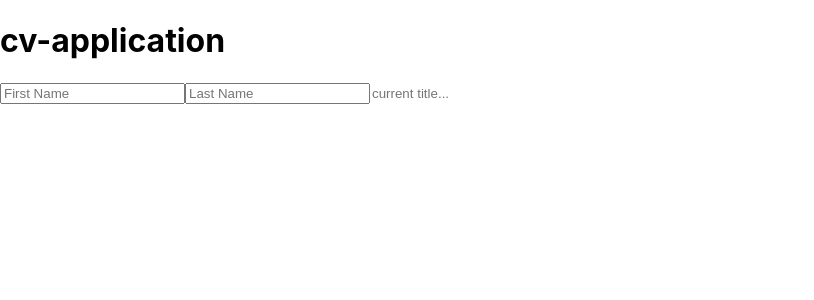
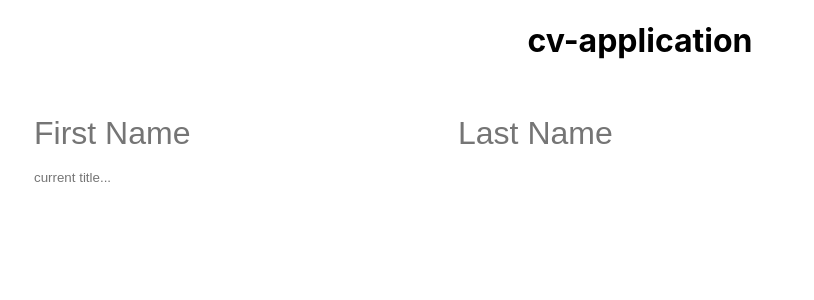
Before and after one commit to hspark220/cv-project, a React (Create React App) app: page / in a window 1280 px wide. Shown: the top 300 px of the page, without its empty margins (0-814 px from the left). Built offline with nearby package versions, Linux system fonts and the light colour scheme.

Commit message:
Make resizeInput
dynamically resizing the input while typing the name

```diff
--- a/src/App.js
+++ b/src/App.js
@@ -5,12 +5,21 @@ import './App.css';
 class App extends Component {
   constructor (props) {
     super(props);
+
+    this.resizeInput = this.resizeInput.bind(this);
+
+  }
+
+  resizeInput = e => {
+    console.log(e.target.value.length);
+    e.target.style.width = (e.target.value.trim().length) + "ch";
   }
 
   render() {
     return (
       <div className="App">
-        <Header/>
+        <h1 className='title'>cv-application</h1>
+        <Header resizeInput={ this.resizeInput }/>
       </div>
     )
   }
--- a/src/components/Header.js
+++ b/src/components/Header.js
@@ -6,11 +6,14 @@ class Header extends Component {
     }
 
     render() {
+        const { resizeInput } = this.props;
+
         return (
-            <form>
-                <h1>cv-application</h1>
-                <input className="firstName" type="text" placeholder="First Name"/>
-                <input className="lastName" type="text" placeholder="Last Name"/>
+            <form className='header'>
+                <div className='name'>
+                    <input className="firstName" type="text" placeholder="First Name" onChange={ resizeInput }/>
+                    <input className="lastName" type="text" placeholder="Last Name" onChange={ resizeInput }/>
+                </div>
                 <input className="currentTitle" type="text" placeholder="current title..."/>
             </form>
         );
```
